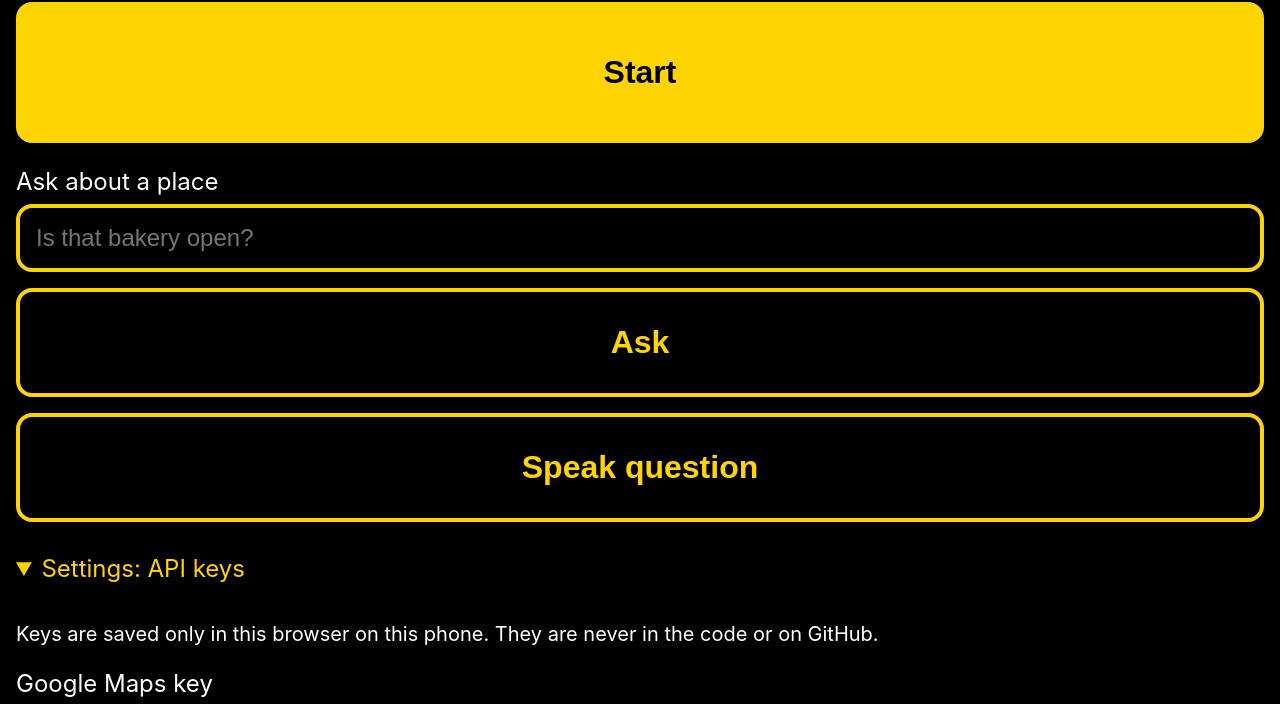
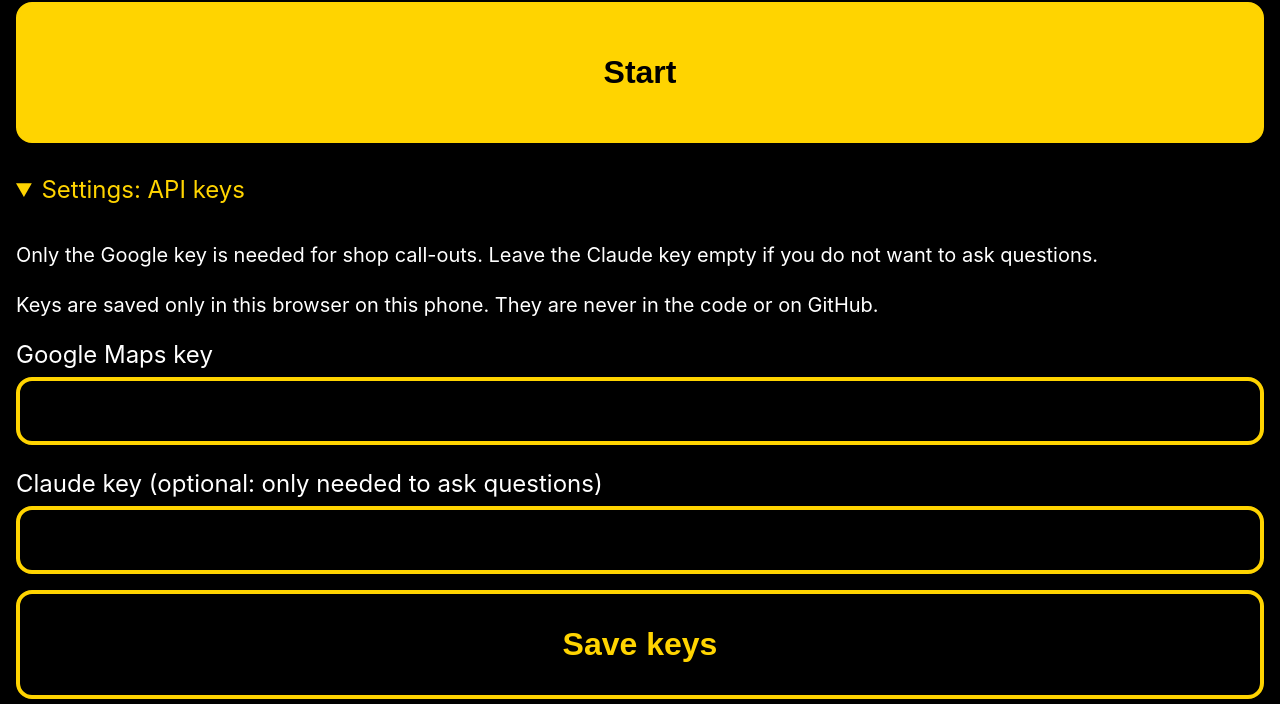
Before and after one commit to waywellnanna-hue/Blindwalk, a plain HTML site: page index.html in a window 1280 px wide. Shown: the part 96-800 px from the top of the page. Drawn offline with Linux system fonts and the light colour scheme.

Commit message:
Make the Claude key optional
Shop call-outs need only the Google key. The Ask controls are hidden until
a Claude key is saved, and Settings says the Claude key is optional.

Co-Authored-By: Claude Opus 5.5 <noreply@anthropic.com>
Claude-Session: https://claude.ai/code/session_01KHhnsDPmrG5pq9iVQS8N8u

```diff
--- a/index.html
+++ b/index.html
@@ -20,17 +20,20 @@
   <h1>Stroll</h1>
   <button id="toggle" aria-label="Start stroll mode">Start</button>
 
-  <label for="question">Ask about a place</label>
-  <input id="question" type="text" autocomplete="off" placeholder="Is that bakery open?">
-  <button id="ask" class="secondary">Ask</button>
-  <button id="speak" class="secondary" hidden>Speak question</button>
+  <section id="askSection" hidden>
+    <label for="question">Ask about a place</label>
+    <input id="question" type="text" autocomplete="off" placeholder="Is that bakery open?">
+    <button id="ask" class="secondary">Ask</button>
+    <button id="speak" class="secondary" hidden>Speak question</button>
+  </section>
 
   <details id="settings">
     <summary>Settings: API keys</summary>
+    <p>Only the Google key is needed for shop call-outs. Leave the Claude key empty if you do not want to ask questions.</p>
     <p>Keys are saved only in this browser on this phone. They are never in the code or on GitHub.</p>
     <label for="googleKey">Google Maps key</label>
     <input id="googleKey" type="password" autocomplete="off">
-    <label for="claudeKey">Claude key</label>
+    <label for="claudeKey">Claude key (optional: only needed to ask questions)</label>
     <input id="claudeKey" type="password" autocomplete="off">
     <button id="saveKeys" class="secondary">Save keys</button>
   </details>
@@ -69,13 +72,20 @@
     claudeKeyEl.value = ANTHROPIC_API_KEY;
     if (!API_KEY) settingsEl.open = true;
 
+    // Questions appear only when a Claude key is set, so the page stays simple without one.
+    const askSection = document.getElementById('askSection');
+    function updateAskSection() { askSection.hidden = !ANTHROPIC_API_KEY; }
+    updateAskSection();
+
     document.getElementById('saveKeys').addEventListener('click', () => {
       API_KEY = googleKeyEl.value.trim();
       ANTHROPIC_API_KEY = claudeKeyEl.value.trim();
       claude = null; // rebuild the Claude client with the new key
       const saved = storeKey('googleKey', API_KEY) && storeKey('claudeKey', ANTHROPIC_API_KEY);
       settingsEl.open = false;
-      say(saved ? 'Keys saved.' : 'Keys set for now, but this browser would not save them. You will need to enter them again next time.');
+      updateAskSection();
+      const note = ANTHROPIC_API_KEY ? '' : ' Questions are off because there is no Claude key. Shop call-outs still work.';
+      say((saved ? 'Keys saved.' : 'Keys set for now, but this browser would not save them. You will need to enter them again next time.') + note);
     });
 
     let claude = null;
```
Also changed, not shown: 1 other file.
